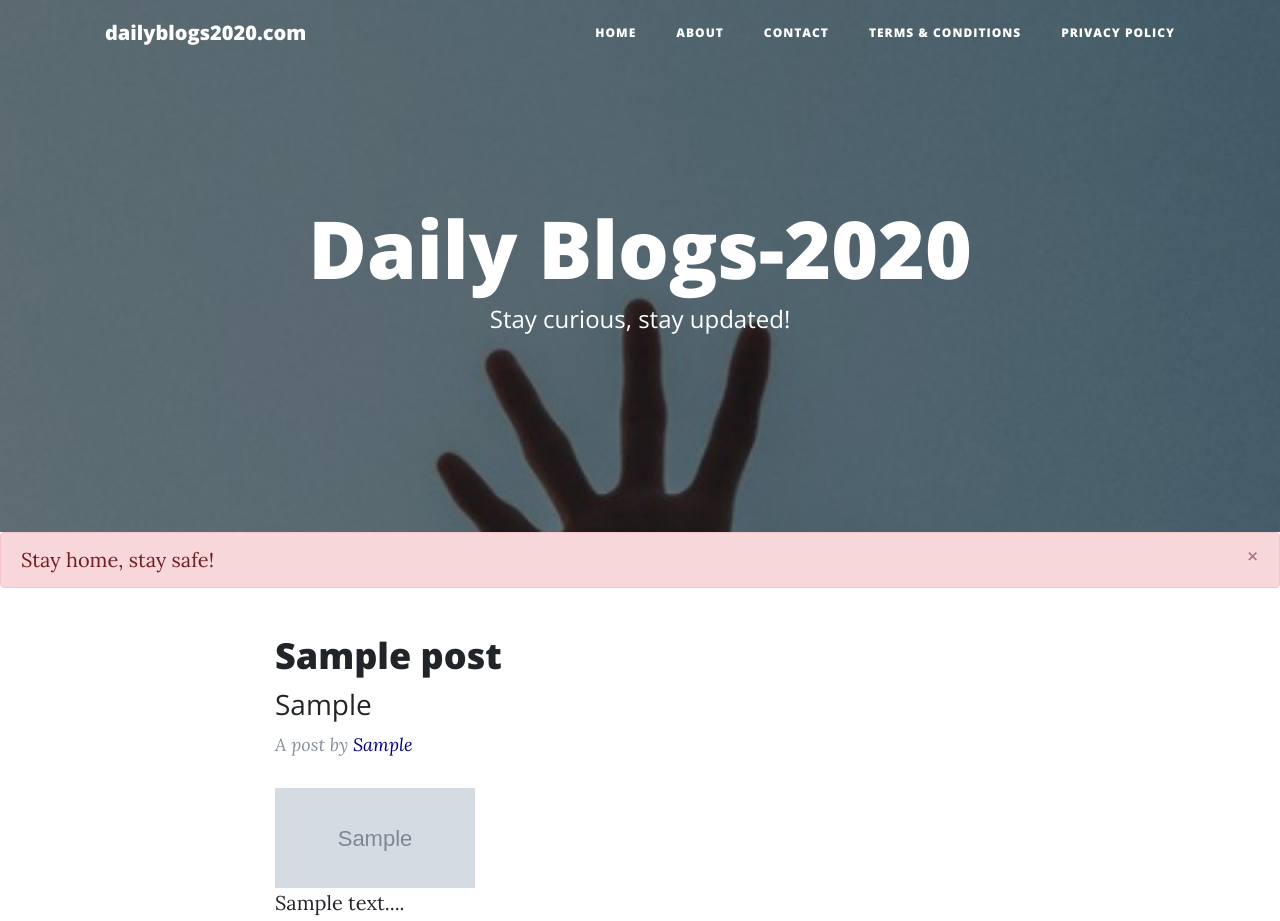
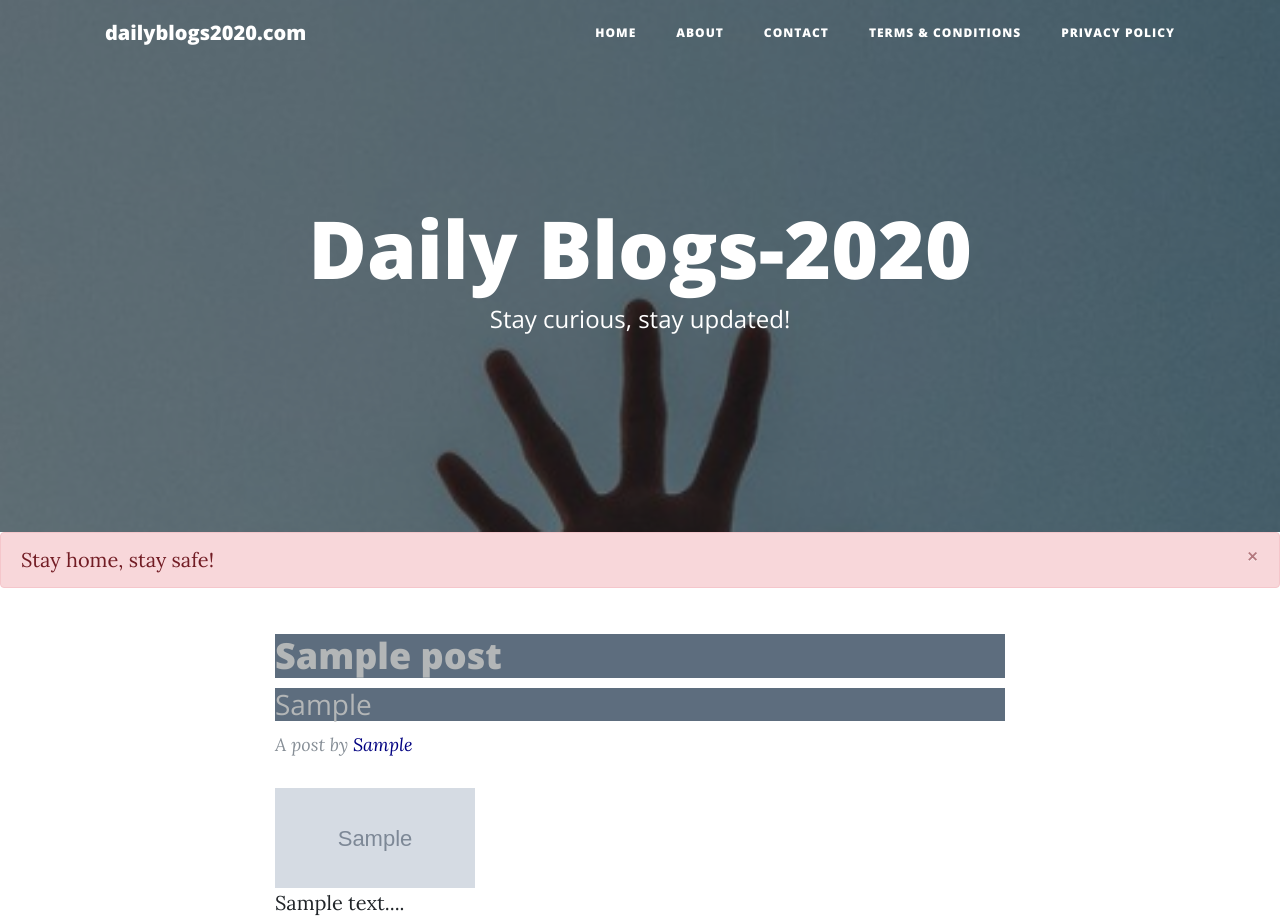
Before and after one commit to dailyblogs2020/dailyblogs2020, a Flask app: page / in a window 1280 px wide. Shown: the top 921 px of the page. Run offline with Flask 2, Linux system fonts and the light colour scheme; tables that the repository leaves empty hold one stand-in row (values such as "Sample post"); grey boxes marked "Sample" are stand-in pictures; some libraries are stand-ins or nearby versions.

Commit message:
coloured touch

```diff
--- a/templates/index.html
+++ b/templates/index.html
@@ -52,10 +52,10 @@
 {% set fname = 'img/' + post.post_img %}
         <div class="post-preview">
           <a href="/post/{{post.slug}}">
-            <h2 class="post-title">
+            <h2 class="post-title" style=" color:#B3B6B7; background-color:#5D6D7E;">
               {{post.title}}
             </h2>
-            <h3 class="post-subtitle">
+            <h3 class="post-subtitle" style="color:#B3B6B7; background-color:#5D6D7E;" >
               {{post.tagline}}
             </h3>
           </a>
```
